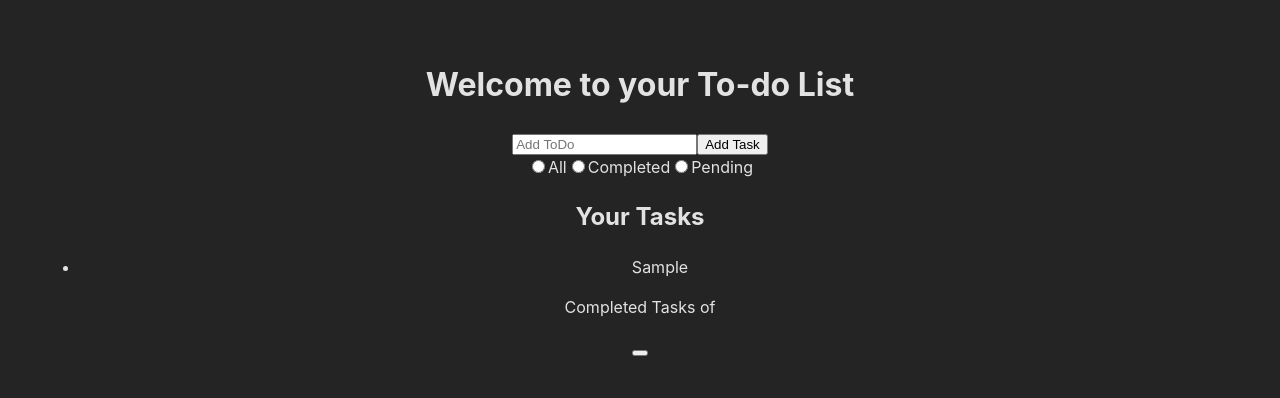
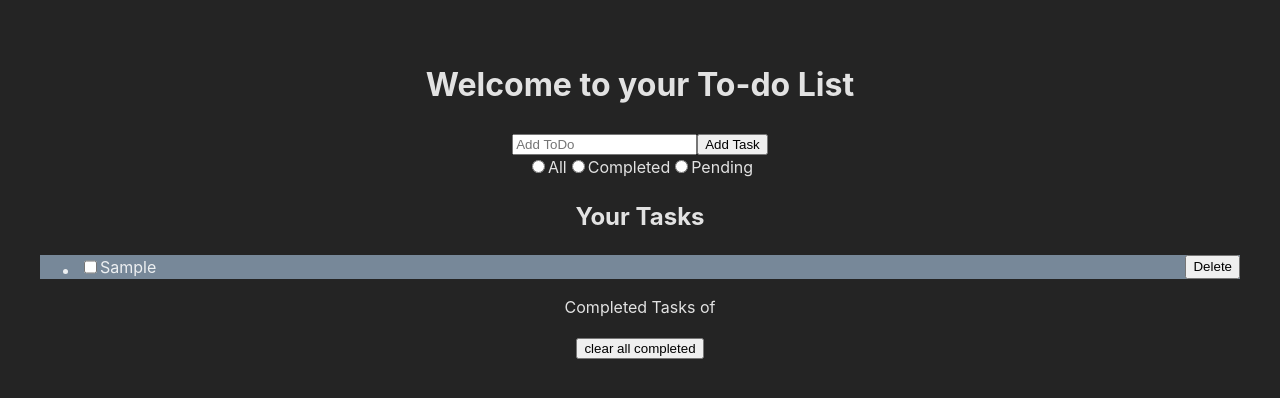
Before and after one commit to AndresNei20/Web-2024-1, a React (Vite) app in the folder ToDo-app/: page / in a window 1280 px wide. Both pictures are taken after typing "Sample" into the empty fields and a click on the button "Add Task". Shown: the top 398 px of the page. Built offline with nearby package versions, Linux system fonts and the light colour scheme.

Commit message:
little style on List

```diff
--- a/ToDo-app/src/components/Button/Button.jsx
+++ b/ToDo-app/src/components/Button/Button.jsx
@@ -1,12 +1,15 @@
 import PropTypes from 'prop-types'
 import './Button.css'
 
-export const Button = (/* {text} */) => {
+export const Button = ( {text} ) => {
   return (
-    <button type='submit'>{/* {text} */}</button>
+    <button
+      type='submit'>
+        { text }
+      </button>
   )
 }
 
-Button.proptypes = {
+Button.propTypes = {
   text: PropTypes.string.isRequired
 }
--- a/ToDo-app/src/components/List/List.css
+++ b/ToDo-app/src/components/List/List.css
@@ -0,0 +1,16 @@
+ul{
+    background-color: lightslategray;
+    display: flex;
+    flex-direction: column;
+    gap: 10px;
+}
+.task-container{
+    display: flex;
+    flex-direction: row;
+    justify-content: space-between;
+}
+
+.task-label{
+    display: flex;
+    flex-direction: row;
+}
--- a/ToDo-app/src/components/List/List.jsx
+++ b/ToDo-app/src/components/List/List.jsx
@@ -9,9 +9,18 @@ export const List = ({todos}) => {
             <ul>
                 {
                     todos.map((todo, index)=>(
-                        <li key={index}>
+                        <div className='task-container'
+                             key={index}>
+                        <li>
+                            <div className='task-label'>
+                                <input type="checkbox" />
                             {todo.text}
+                            </div>
                         </li>
+                        <button>
+                            Delete
+                        </button>
+                        </div>
                     ))
                 }
             </ul>
```
